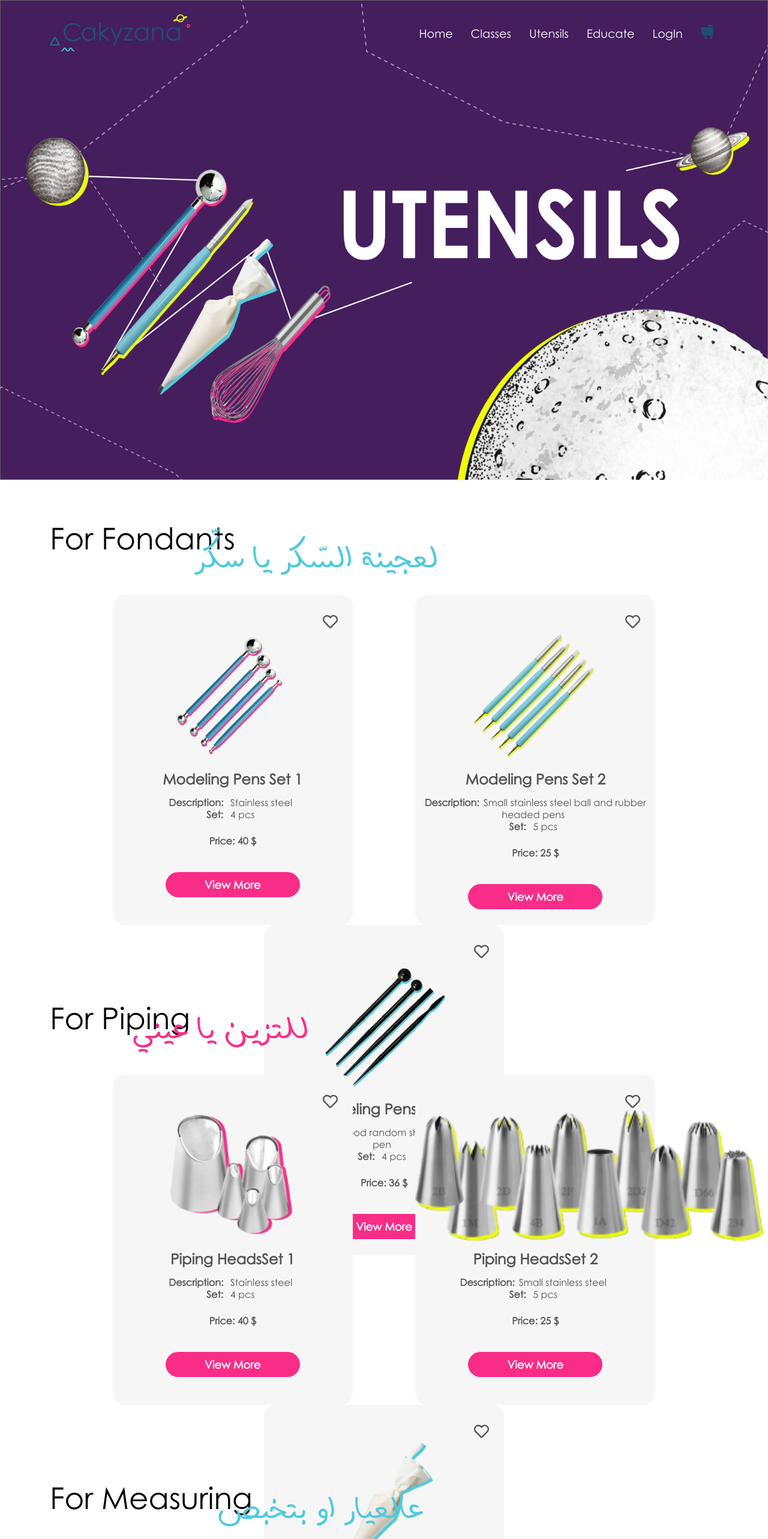
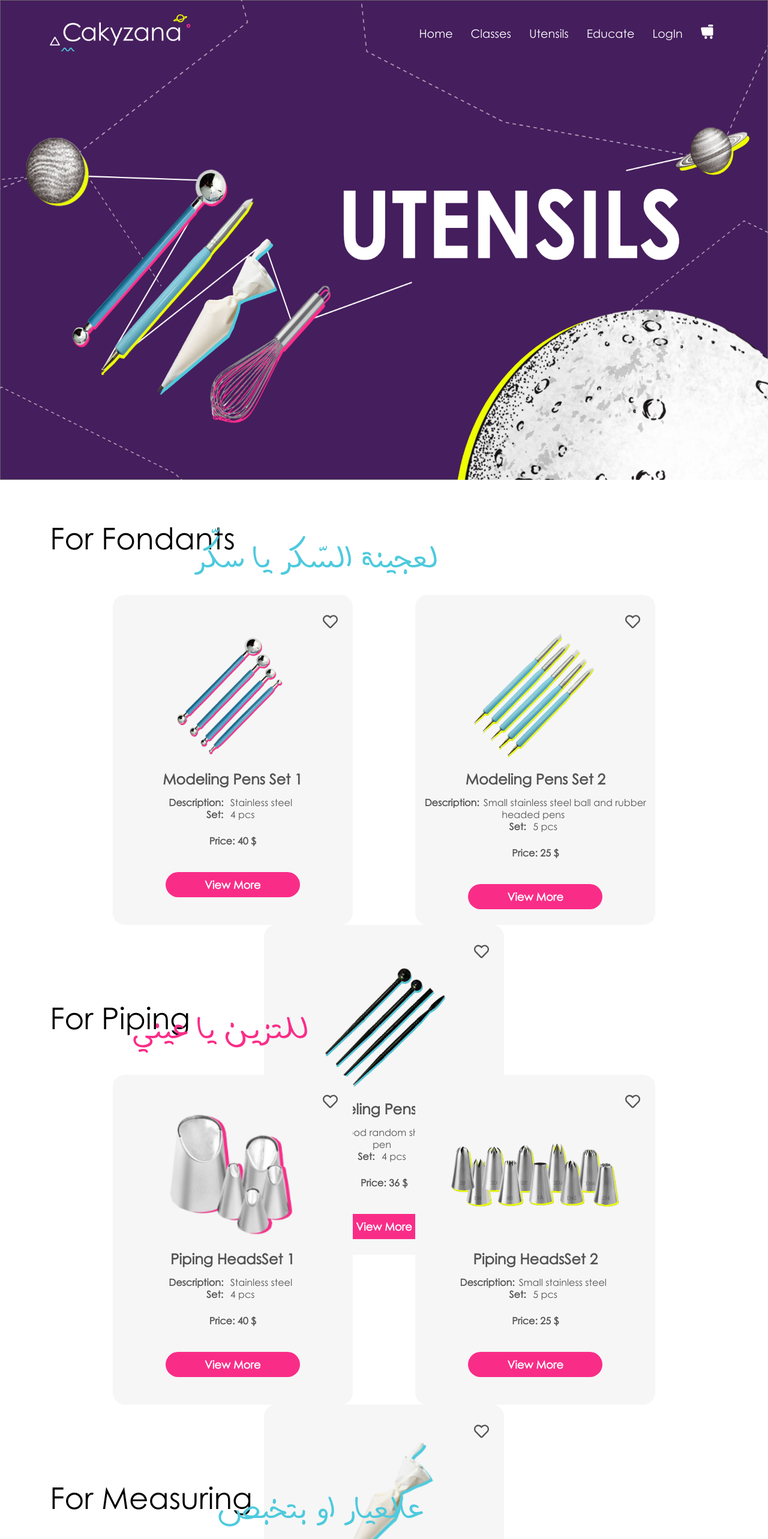
Before and after one commit to kodraa/Cakyzana, a React (Create React App) app: page /utensils in a window 1280 px wide. Shown: the top 2566 px of the page at 60% size. Built offline with nearby package versions, Linux system fonts and the light colour scheme.

Commit message:
minor changes

```diff
--- a/src/components/SignUp/SignUp.jsx
+++ b/src/components/SignUp/SignUp.jsx
@@ -1,10 +1,11 @@
 import React from "react";
 import styled from "styled-components";
-import backgroundImage from "../../designAssets/SignUp/background.png";
+import backgroundImage from "../../designAssets/SignUp/background2.png";
 
 function SignUp() {
   return (
     <Body>
+      <Img src={backgroundImage} />
       <Container>
         <Title>Sign Up</Title>
         <Form action="#">
@@ -92,8 +93,8 @@ const Body = styled.body`
   height: 100vh;
   justify-content: center;
   align-items: center;
-  background-image: url(${backgroundImage});
-  background-size: auto;
+  /* background-image: url(${backgroundImage});
+  background-size: auto; */
   padding: 10px;
   color:#fff;
 `;
@@ -176,3 +177,12 @@ const Radio = styled.input`
     height:20px;
     accent-color:purple;
 `;
+
+const Img = styled.img`
+  position: absolute;
+  z-index: -1;
+  top: 8%;
+  left: 8%;
+  width: 85%;
+  height: 85%;
+`;
--- a/src/components/Utensils/CardUtensils.jsx
+++ b/src/components/Utensils/CardUtensils.jsx
@@ -76,7 +76,7 @@ const CardIconDiv = styled.div`
 `;
 
 const CardImage = styled.img`
-  width: "70%";
+  width: 70%;
   margin: 0 auto;
   height: 40%;
   object-fit: contain;
--- a/src/components/Utensils/Utensils.jsx
+++ b/src/components/Utensils/Utensils.jsx
@@ -13,7 +13,7 @@ import Navbar from '../globalComponents/Navbar';
 function Utensils() {
   return (
     <>
-        <Navbar isWhite={true} />
+        <Navbar isLogoWhite={true} isCartWhite={true} isWhite={true} />
         <Landing />
         <ForFondants />
         <ForPiping/>
```
Also changed, not shown: src/App.js (+7 -1 lines), src/designAssets/SignUp/background2.png (added).
